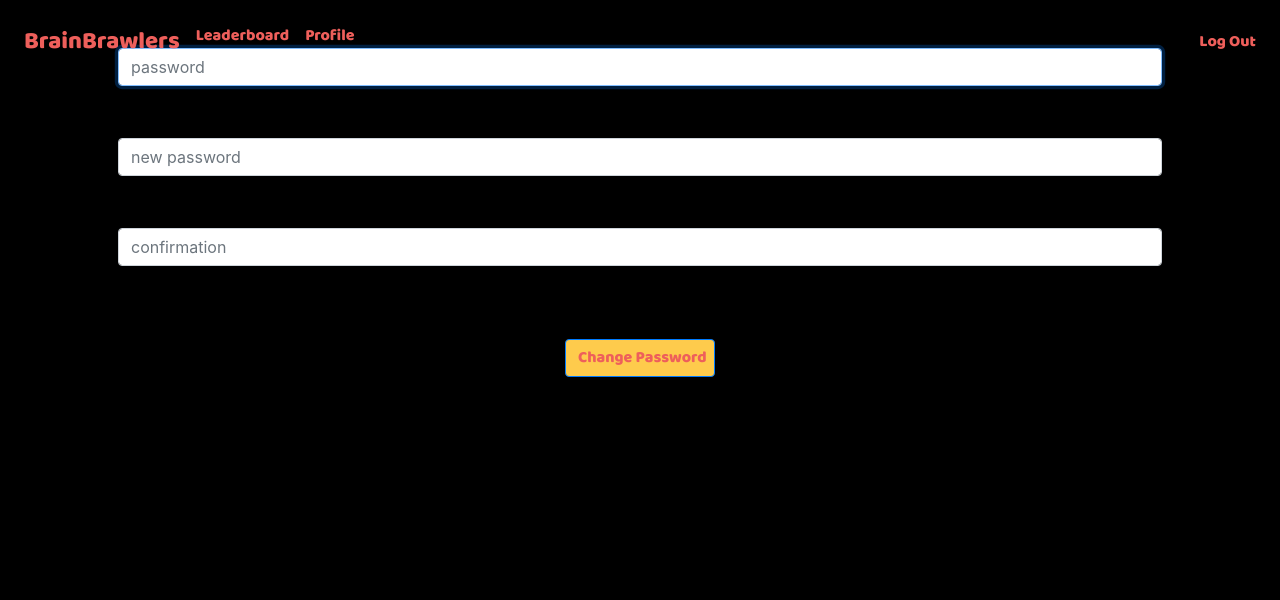
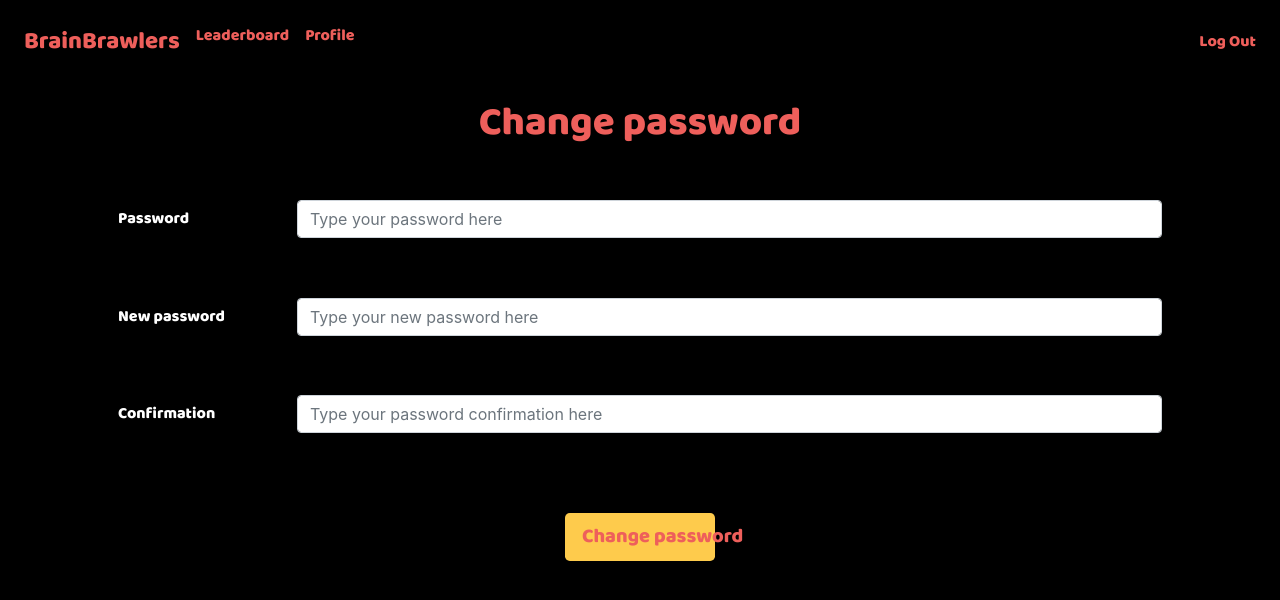
Before and after one commit to FrisoHarlaar/ik19, a Flask app: page /change_password in a window 1280 px wide. Shown: the top 600 px of the page. Run offline with Flask 2, Linux system fonts and the light colour scheme; a user stored in the database is signed in; some libraries are stand-ins or nearby versions.

Commit message:
finished change password

```diff
--- a/application.py
+++ b/application.py
@@ -191,15 +191,17 @@ def profile():
 @login_required
 def change_password():
     """Change password user"""
-        # If user used "GET"
+    # User reached route via "GET"
     if request.method == "GET":
-        return render_template("change_password.html")
+        return render_template("auth/change_password.html")
 
     # User reached route via POST
     else:
 
         # Assign form input to local dict
-        form = {"username": request.form.get("username"), "password": request.form.get("password")}
+        form = {"password": request.form.get("password"),
+                "new password": request.form.get("new password"),
+                "password confirmation": request.form.get("password confirmation")}
 
         # Ensure form was fully filled out
         for form_item in form.items():
@@ -207,15 +209,20 @@ def change_password():
                 message = "must provide " + form_item[0]
                 return render_template("apology.html", message=message, code=400)
 
+        # Ensure old password and new password are not the same
+        if request.form.get("password") == request.form.get("new password"):
+            return render_template("apology.html", message="old password and new password can't be the same", code=400)
+
         # Ensure new password and confirmation match
-        if request.form.get("new password") != request.form.get("confirmation"):
+        if request.form.get("new password") != request.form.get("password confirmation"):
             return render_template("apology.html", message="new password and confirmation don't match", code=400)
 
         # Set new password in database
         hash = generate_password_hash(request.form.get("new password"))
         db.execute("UPDATE users SET hash = :hash WHERE id = :user_id", user_id=session["user_id"], hash=hash)
 
-        return render_template("change_password.html")
+        return render_template("index.html")
+
 
 
 @app.route("/triviagame", methods=["GET", "POST"])
--- a/templates/auth/change_password.html
+++ b/templates/auth/change_password.html
@@ -5,16 +5,32 @@
 {% endblock %}
 
 {% block main %}
-    <form action="/change_password" method="post">
-        <div class="form-group">
-            <input autocomplete="off" autofocus class="form-control" id="password" name="password" placeholder="password" type="password">
-        </div>
-        <div class="form-group">
-            <input class="form-control" name="new password" placeholder="new password" type="password">
-        </div>
-        <div class="form-group">
-            <input class="form-control" name="confirmation" placeholder="confirmation" type="password">
-        </div>
-        <button class="btn btn-primary" type="submit">Change Password</button>
-    </form>
+<h1 class="center title" style="margin-top: 5%; margin-bottom: 5%;">Change password</h1>
+
+<form method="post">
+  <div class="form-group row">
+    <label for="inputpassword" class="col-sm-2 col-form-label">Password</label>
+    <div class="col-sm-10">
+      <input type="password" name="password" class="form-control" placeholder="Type your password here">
+    </div>
+ </div>
+
+  <div class="form-group row">
+    <label for="inputpassword" class="col-sm-2 col-form-label">New password</label>
+    <div class="col-sm-10">
+      <input type="password" name="new password" class="form-control" placeholder="Type your new password here">
+    </div>
+  </div>
+
+  <div class="form-group row">
+    <label for="inputpassword" class="col-sm-2 col-form-label">Confirmation</label>
+    <div class="col-sm-10">
+      <input type="password" name="password confirmation" class="form-control" placeholder="Type your password confirmation here">
+    </div>
+  </div>
+
+  <button type="submit" class="btn btn-lg">Change password</button>
+
+</form>
+    <script></script>
 {% endblock %}
--- a/templates/profile.html
+++ b/templates/profile.html
@@ -10,12 +10,14 @@
         <tr>
             <th>Username</th>
             <td>{{ username }}</td>
-            <th style="text-decoration: underline;">Change username</th>
+            <th>Change username</th>
         </tr>
         <tr>
             <th>Password</th>
             <td>**********</td>
-            <th style="text-decoration: underline;">Change password</th>
+            <th>
+                <a href="/change_password">Change password</a>
+            </th>
         </tr>
         <tr>
             <th>Personal best</th>
```
Also changed, not shown: brainbrawlers.db.
